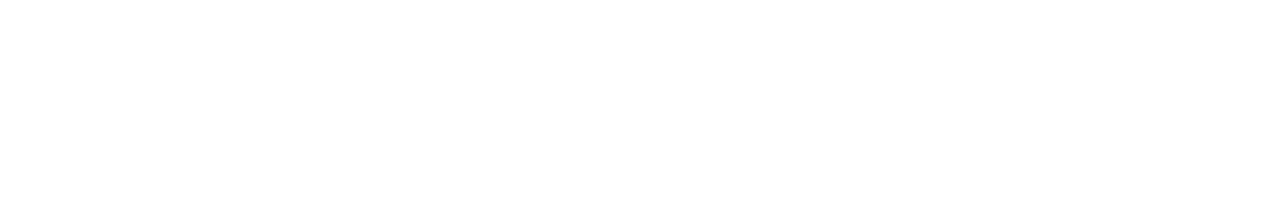
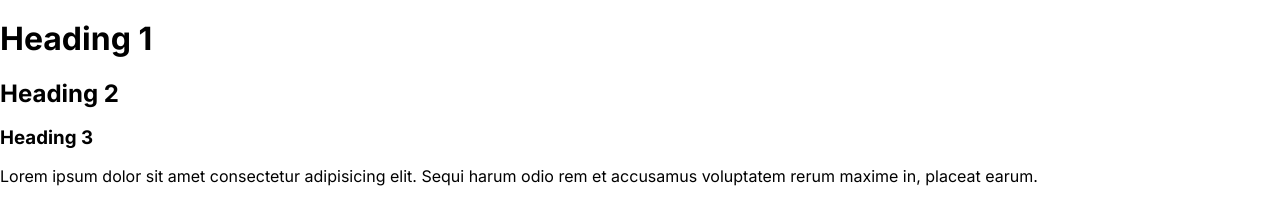
Before and after one commit to MushinShin/MushinShin.github.io, a plain HTML site: page Index.html in a window 1280 px wide. Drawn offline with Linux system fonts and the light colour scheme.

Commit message:
Added Font and Headings.

```diff
--- a/CSS/style.css
+++ b/CSS/style.css
@@ -5,3 +5,7 @@
     --color-headings: #1b0760;
     --color-body: #918ca4;
 }
+
+body {
+    font-family: Inter, Arial, Helvetica, sans-serif;
+}
--- a/Index.html
+++ b/Index.html
@@ -5,8 +5,15 @@
     <meta http-equiv="X-UA-Compatible" content="IE=edge">
     <meta name="viewport" content="width=device-width, initial-scale=1.0">
     <title>Document</title>
+    <link rel="preconnect" href="https://fonts.gstatic.com">
+    <link href="https://fonts.googleapis.com/css2?family=Inter:wght@400;700&display=swap" rel="stylesheet">
+    <link rel="stylesheet" href="CSS/normalize.css">
+    <link rel="stylesheet" href="CSS/style.css">
 </head>
 <body>
-
+    <h1>Heading 1</h1>
+    <h2>Heading 2</h2>
+    <h3>Heading 3</h3>
+    <p>Lorem ipsum dolor sit amet consectetur adipisicing elit. Sequi harum odio rem et accusamus voluptatem rerum maxime in, placeat earum.</p>
 </body>
 </html>
```
